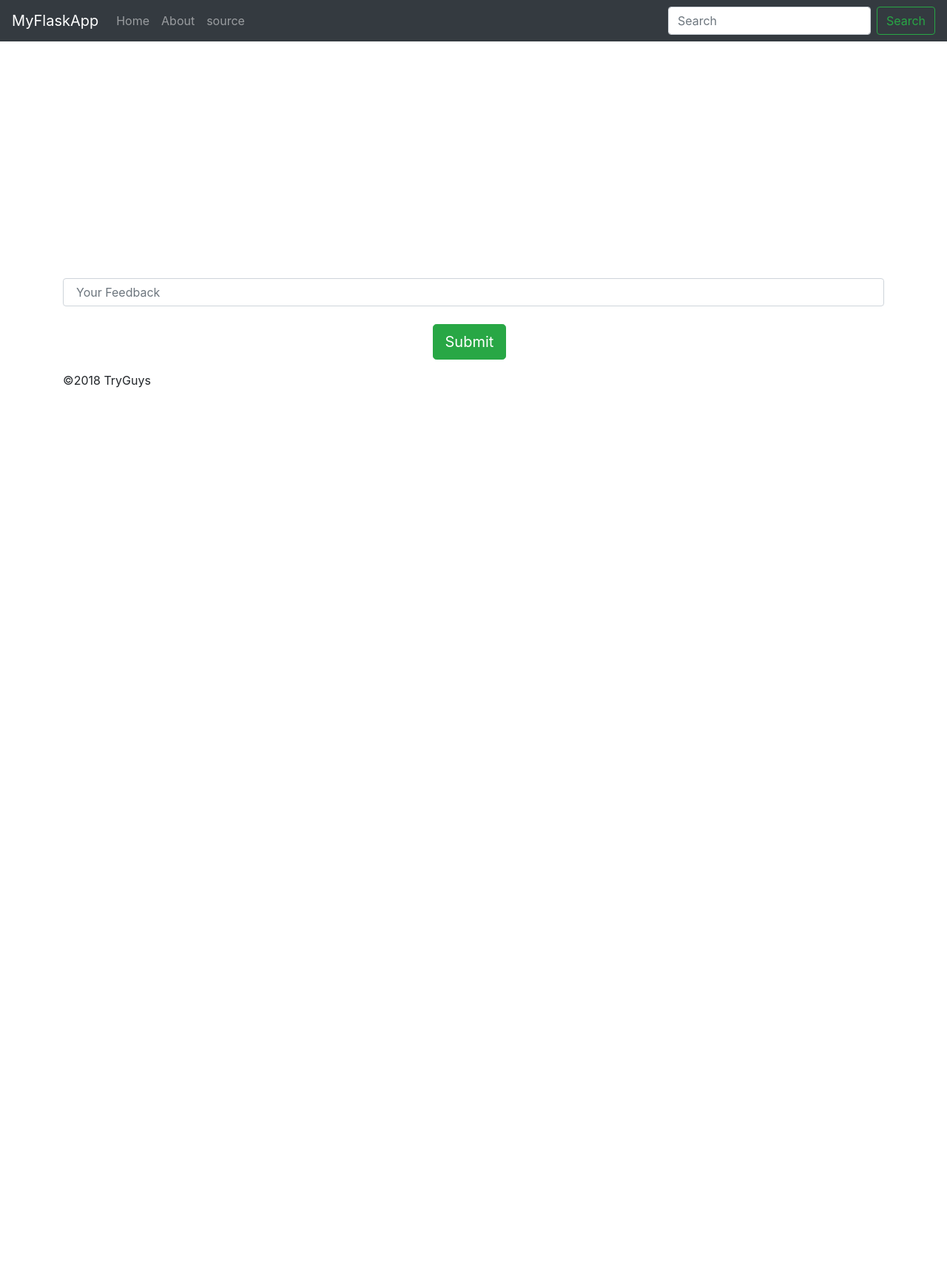
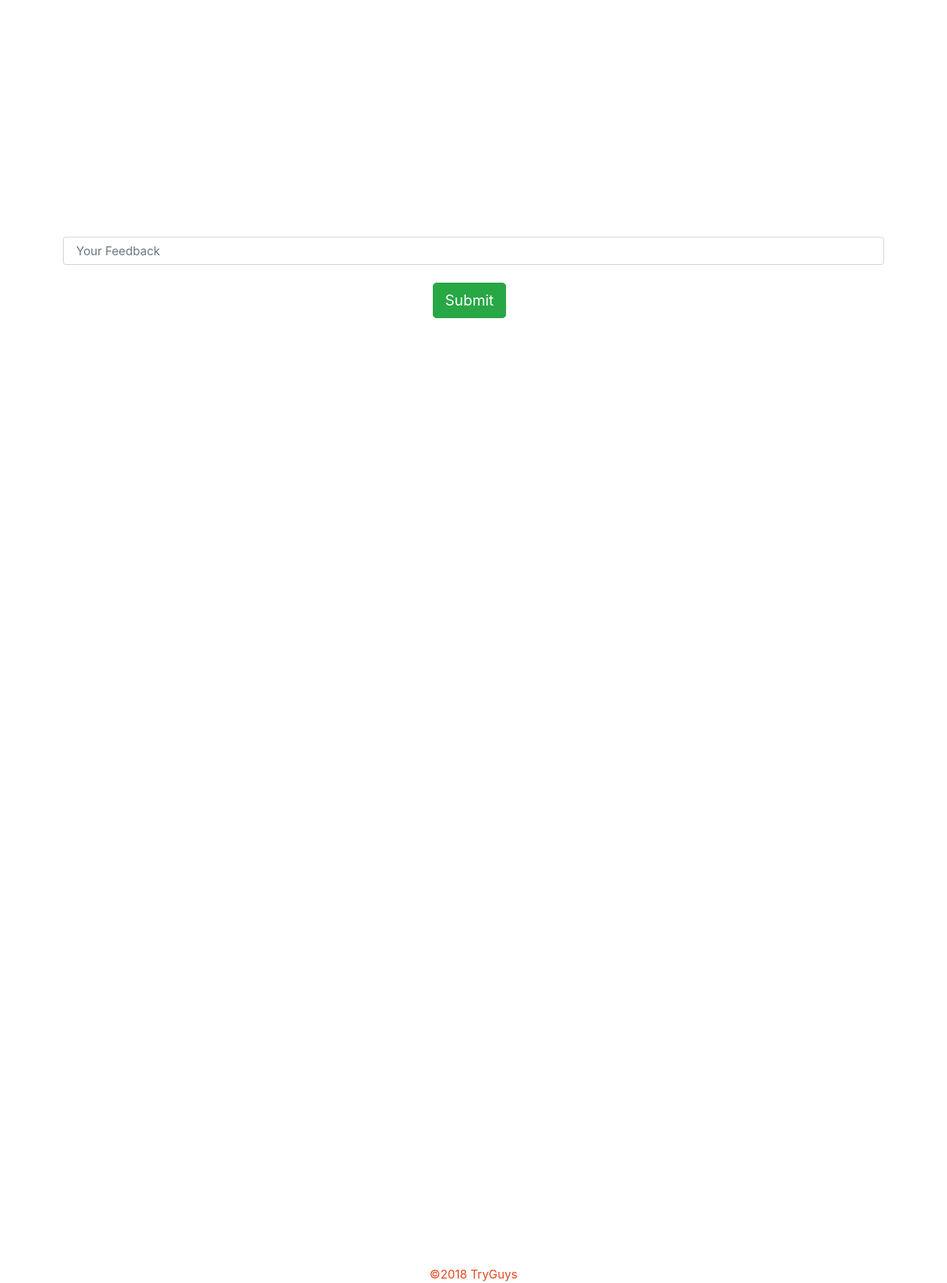
Before and after one commit to TryGuys/Review-Analyzer, a Django app: page / in a window 1280 px wide. Shown: the whole page at 74% size. Before the commit the page ends 524 px from the top, so only its background shows below. Run offline with Django 3.2, Linux system fonts and the light colour scheme; some libraries are stand-ins or nearby versions.

Commit message:
added drunken footer

```diff
--- a/myApp/static/main.css
+++ b/myApp/static/main.css
@@ -1,7 +1,13 @@
-#input_form{
-margin-top:40vh;
-padding:17px;
+#input_form {
+    margin-top: 40vh;
+    padding: 17px;
 }
-#button_form{
-margin-left: 45%;
+
+#button_form {
+    margin-left: 45%;
 }
+
+footer {
+    color: #e2491d;
+    margin-top: 100%;
+}
--- a/myApp/templates/includes/_navbar.html
+++ b/myApp/templates/includes/_navbar.html
@@ -19,9 +19,6 @@
             </li>
 
         </ul>
-        <form class="form-inline my-2 my-lg-0">
-            <input class="form-control mr-sm-2" type="text" placeholder="Search" aria-label="Search">
-            <button class="btn btn-outline-success my-2 my-sm-0" type="submit">Search</button>
-        </form>
+
     </div>
 </nav>
--- a/myApp/templates/index.html
+++ b/myApp/templates/index.html
@@ -6,7 +6,9 @@
             <br>
             <button id="button_form" type="submit" class="btn btn-success btn-lg">Submit</button>
         </div>
-            <footer id="footer_note"class="text-justify">&copy;2018 TryGuys</footer>
     </form>
 </div>
+<footer>
+    <center>&copy;2018 TryGuys</center>
+</footer>
 {% endblock %}
--- a/myApp/templates/layout.html
+++ b/myApp/templates/layout.html
@@ -1,20 +1,18 @@
-<!DOCTYPE html>
-{% load staticfiles %}
+<!DOCTYPE html> {% load staticfiles %}
 <html lang="en">
 
 <head>
     <meta charset="UTF-8">
     <meta name="viewport" content="width=device-width, initial-scale=1.0">
     <meta http-equiv="X-UA-Compatible" content="ie=edge">
-    <title>Document</title>
+    <title>Review-Analyzer | A Tool For Classifying Reviews</title>
     <link rel="stylesheet" href="https://stackpath.bootstrapcdn.com/bootstrap/4.1.1/css/bootstrap.min.css">
-    <link rel="stylesheet" href= "{% static 'main.css' %}">
+    <link rel="stylesheet" href="{% static 'main.css' %}">
 
 </head>
 
 <body>
-    {% include 'includes/_navbar.html' %}
-    {% block body %} {% endblock %}
+    <!-- {% include 'includes/_navbar.html' %}-->{% block body %} {% endblock %}
     <script src="https://stackpath.bootstrapcdn.com/bootstrap/4.1.1/js/bootstrap.min.js"></script>
 
 </body>
```
Lines whose indentation alone changed are shown as unchanged.
